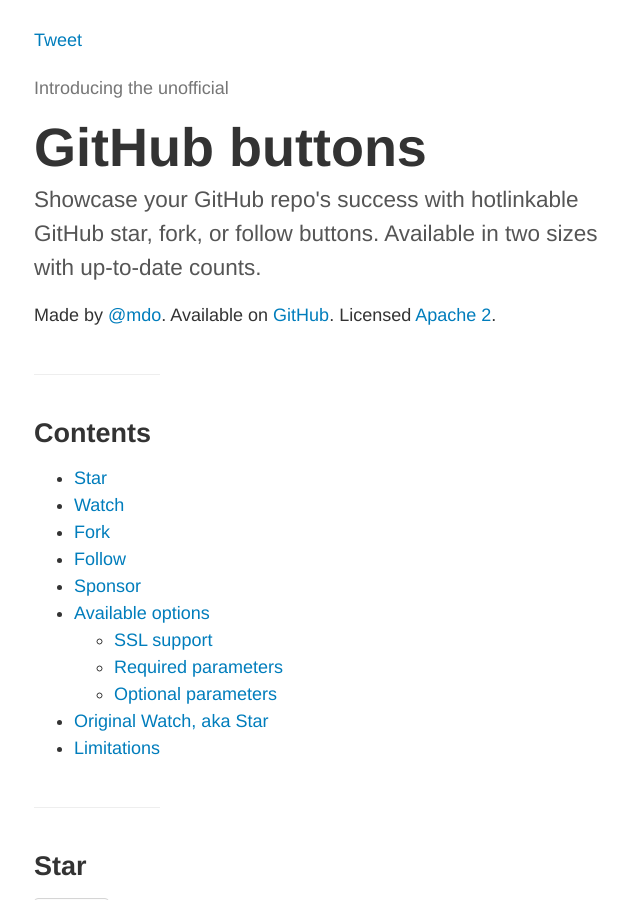
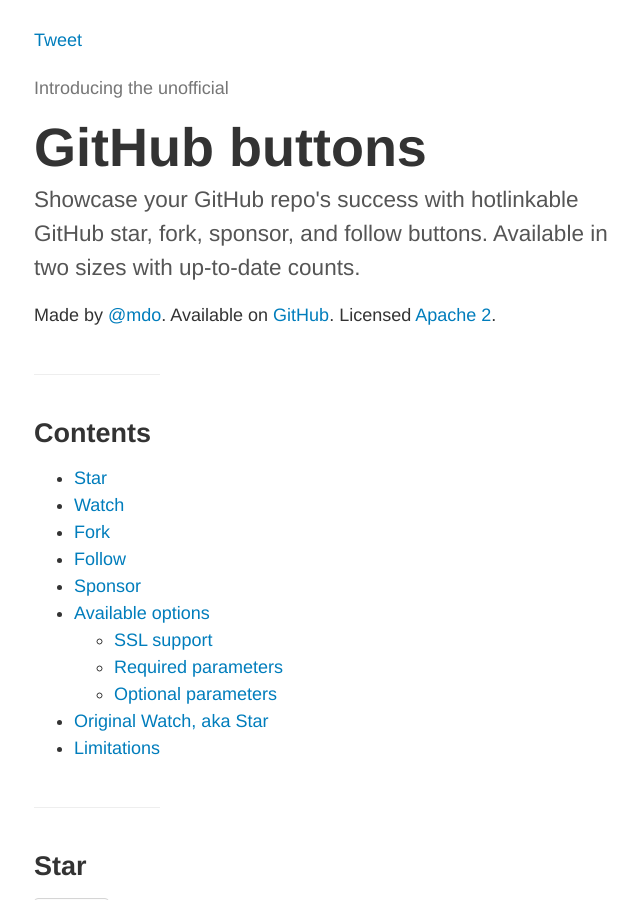
Before and after one commit to mdo/github-buttons, a Jekyll site: the page built from index.md, in a window 1280 px wide and 900 px high. Shown: the whole window, without its empty margins (318-958 px from the left). Built offline with Jekyll 4.4.1, drawn with Linux system fonts in a browser that asks for light colours; comment, search, counter and statistics services are not loaded.

Commit message:
Mention sponsors in the docs page

```diff
--- a/_layouts/default.html
+++ b/_layouts/default.html
@@ -24,7 +24,7 @@
 
       <p>Introducing the unofficial</p>
       <h1>GitHub buttons</h1>
-      <p>Showcase your GitHub repo&#39;s success with hotlinkable GitHub star, fork, or follow buttons. Available in two sizes with up-to-date counts.</p>
+      <p>Showcase your GitHub repo&#39;s success with hotlinkable GitHub star, fork, sponsor, and follow buttons. Available in two sizes with up-to-date counts.</p>
       <p>Made by <a href="https://twitter.com/mdo">@mdo</a>. Available on <a href="https://github.com/mdo/github-buttons">GitHub</a>. Licensed <a href="https://www.apache.org/licenses/LICENSE-2.0">Apache 2</a>.</p>
 
       <hr>
```
